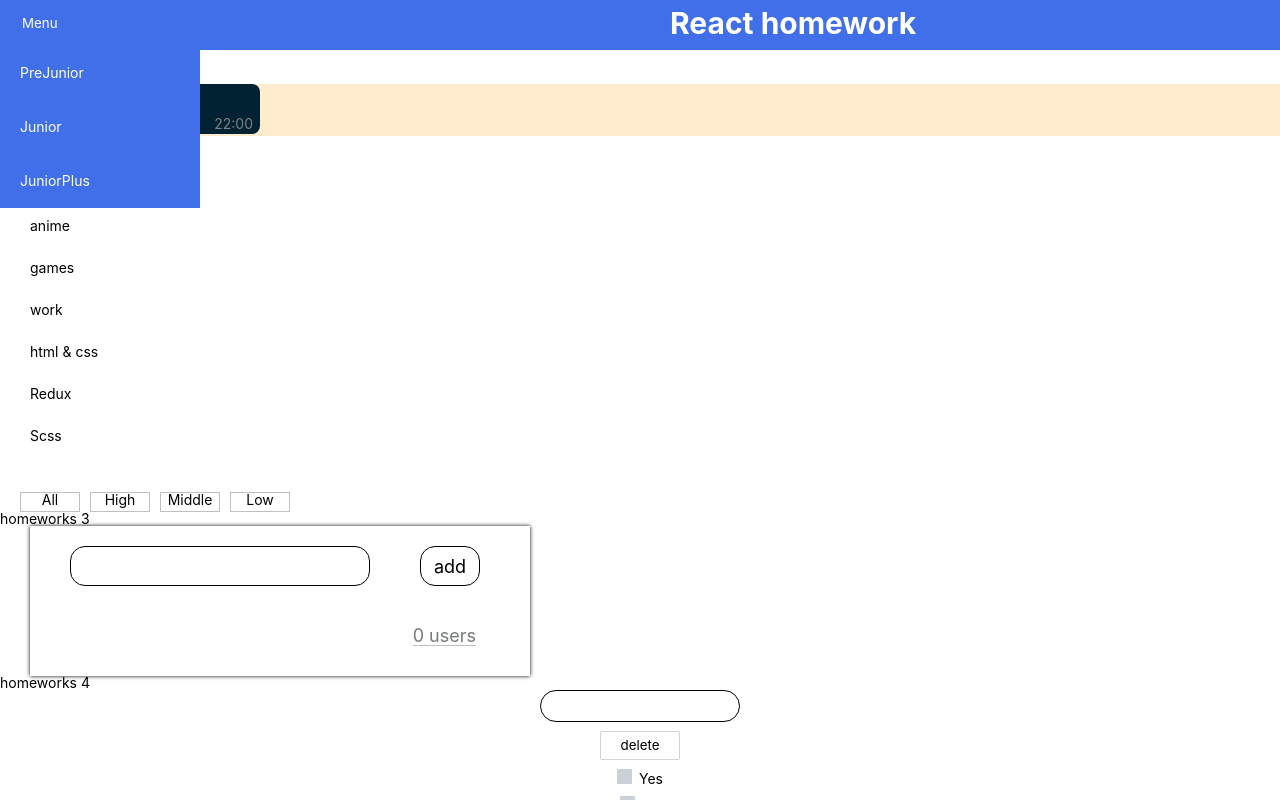
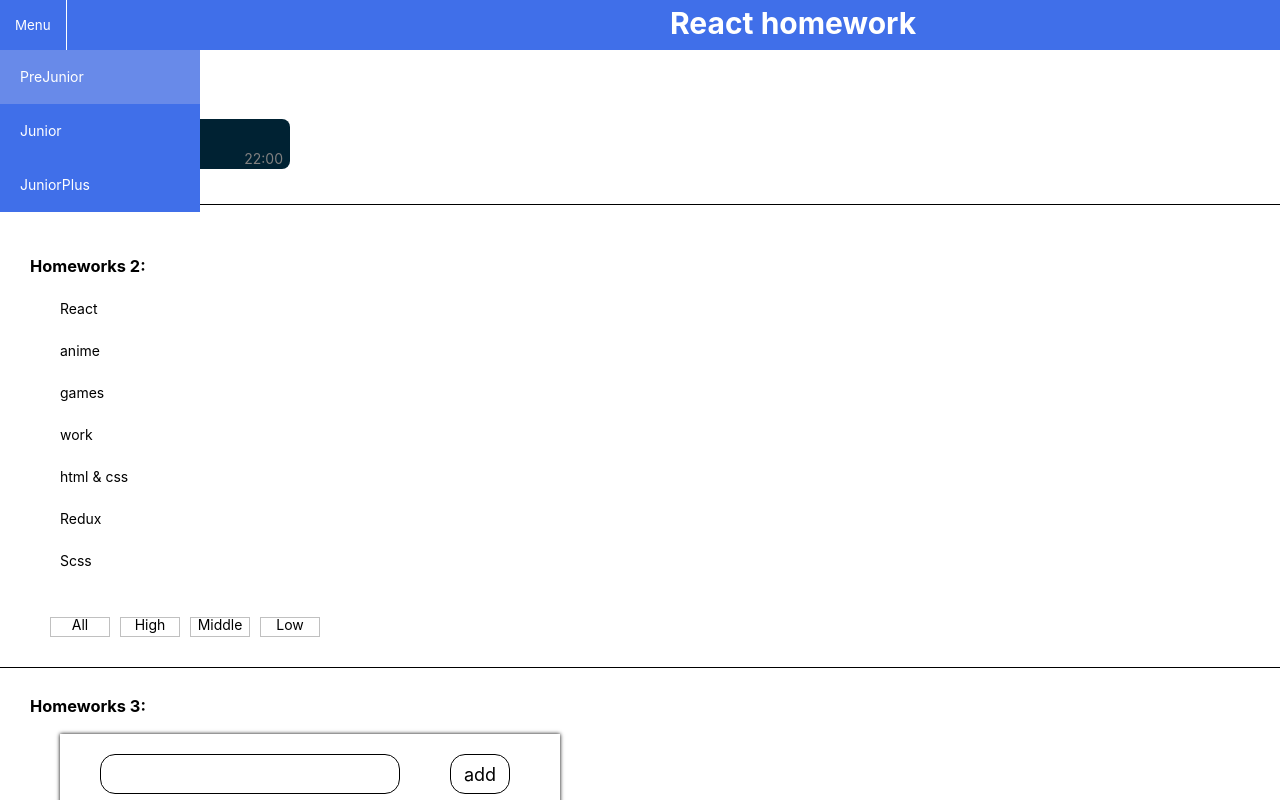
Before and after one commit to Maksimushka/HomeWork, a React (Create React App) app: page /#/pre-junior in a window 1280 px wide. Shown: the top 800 px of the page. Built offline with nearby package versions, Linux system fonts and the light colour scheme; grey boxes are pictures that could not be loaded.

Commit message:
Улучшение верстки

```diff
--- a/src/p2-homeworks/h1/HW1.tsx
+++ b/src/p2-homeworks/h1/HW1.tsx
@@ -1,5 +1,6 @@
 import React from "react";
 import Message from "./Message";
+import s from "./Message.module.css"
 
 const messageData = {
     avatar: "https://sun9-74.userapi.com/Ph-WiuOtF985il9AvN9JqiCWedmHtSGSSTXrSA/ltEB2Z2-YO4.jpg",
@@ -10,9 +11,8 @@ const messageData = {
 
 function HW1() {
     return (
-        <div>
-            <hr/>
-            homeworks 1
+        <div className={s.main}>
+            <h3>Homeworks 1:</h3>
 
             {/*should work (должно работать)*/}
 
--- a/src/p2-homeworks/h1/Message.module.css
+++ b/src/p2-homeworks/h1/Message.module.css
@@ -1,5 +1,12 @@
+.main {
+    margin: 23px 0;
+    padding: 10px 30px;
+    border-bottom: 1px solid black;
+}
+
 .message {
-    background-color: blanchedalmond;
+    margin: 23px 0;
+    width: 500px;
 }
 
 .body_message {
--- a/src/p2-homeworks/h2/Affairs.module.css
+++ b/src/p2-homeworks/h2/Affairs.module.css
@@ -1,3 +1,12 @@
+.main {
+    padding: 30px 30px;
+    border-bottom: 1px solid black;
+}
+
+.main h3 {
+    margin-bottom: 20px;
+}
+
 .affairs {
     margin-top: 20px;
     margin-left: 20px;
--- a/src/p2-homeworks/h2/HW2.tsx
+++ b/src/p2-homeworks/h2/HW2.tsx
@@ -1,5 +1,6 @@
 import React, {useState} from "react";
 import Affairs from "./Affairs";
+import s from "./Affairs.module.css"
 
 // types
 export type AffairPriorityType = "high" | "low" | "middle"
@@ -43,9 +44,9 @@ function HW2() {
     const deleteAffairCallback = (_id: number) => setAffairs(deleteAffair(affairs, _id));
 
     return (
-        <div>
-            <hr/>
-            homeworks 2
+        <div className={s.main}>
+
+            <h3>Homeworks 2:</h3>
 
             {/*should work (должно работать)*/}
             <Affairs
--- a/src/p2-homeworks/h3/Greeting.module.css
+++ b/src/p2-homeworks/h3/Greeting.module.css
@@ -1,4 +1,11 @@
+.main {
+    padding: 30px 30px;
+    border-bottom: 1px solid black;
+}
 
+.main h3 {
+    margin-bottom: 20px;
+}
 
 .greeting {
     margin-left: 30px;
--- a/src/p2-homeworks/h3/HW3.tsx
+++ b/src/p2-homeworks/h3/HW3.tsx
@@ -1,6 +1,7 @@
 import React, {useState} from "react";
 import GreetingContainer from "./GreetingContainer";
 import { v1 } from "uuid";
+import s from "./Greeting.module.css"
 
 // types
 export type UserType = {
@@ -17,9 +18,9 @@ function HW3() {
         setUsers([newUser, ...users])
     }
     return (
-        <div>
+        <div className={s.main}>
             <hr/>
-            homeworks 3
+            <h3>Homeworks 3:</h3>
 
             <GreetingContainer
                 users={users}
--- a/src/p2-homeworks/h4/HW4.module.css
+++ b/src/p2-homeworks/h4/HW4.module.css
@@ -1,3 +1,12 @@
+.main {
+    padding: 30px 30px;
+    border-bottom: 1px solid black;
+}
+
+.main h3 {
+    margin-bottom: 20px;
+}
+
 .blue {
     border-bottom: 5px solid blue;
 }
--- a/src/p2-homeworks/h4/HW4.tsx
+++ b/src/p2-homeworks/h4/HW4.tsx
@@ -22,9 +22,9 @@ function HW4() {
     const testOnChange = (e: ChangeEvent<HTMLInputElement>) => setChecked(e.currentTarget.checked);
 
     return (
-        <div>
+        <div className={s.main}>
             <hr/>
-            homeworks 4
+            <h3>Homeworks 4:</h3>
 
             <div className={s.column}>
                 {/*should work (должно работать)*/}
--- a/src/p2-homeworks/h5/pages/Error/Error.module.css
+++ b/src/p2-homeworks/h5/pages/Error/Error.module.css
@@ -6,7 +6,7 @@
     margin: 0 auto;
     text-align: center;
     font-size: 34px;
-    height: 500px;
+    height: 600px;
 }
 
 .errorNumber {
--- a/src/p2-homeworks/h5/pages/Header/Header.module.css
+++ b/src/p2-homeworks/h5/pages/Header/Header.module.css
@@ -18,9 +18,12 @@
     color: white;
     border: none;
     cursor: pointer;
-    padding: 15px;
-    padding-left: 22px;
+    padding: 15px 15px 15px 15px;
+    border-right: 1px solid white;
+    height: 50px;
 }
+
+
 
 .bar {
     display: none;
@@ -29,7 +32,7 @@
 }
 
 .navLink:hover {
-    background-color: #6d91ee;
+    background-color: #688ae9;
 }
 
 .bar .navLink {
@@ -49,3 +52,7 @@ h1 {
     left: 670px;
     font-size: 30px;
 }
+
+.active {
+    background-color: #688ae9;
+}
--- a/src/p2-homeworks/h5/pages/Header/Header.tsx
+++ b/src/p2-homeworks/h5/pages/Header/Header.tsx
@@ -8,13 +8,13 @@ function Header() {
             <div className={s.menu}>
                 <button className={s.buttonMenu}>Menu</button>
                 <div className={s.bar}>
-                    <NavLink className={s.navLink} to="/pre-junior">
+                    <NavLink activeClassName={s.active} className={s.navLink} to="/pre-junior">
                         <div>PreJunior</div>
                     </NavLink>
-                    <NavLink className={s.navLink} to="/junior">
+                    <NavLink activeClassName={s.active} className={s.navLink} to="/junior">
                         <div>Junior</div>
                     </NavLink>
-                    <NavLink className={s.navLink} to="/junior+">
+                    <NavLink activeClassName={s.active} className={s.navLink} to="/junior+">
                         <div>JuniorPlus</div>
                     </NavLink>
                 </div>
```
Also changed, not shown: src/index.css (line endings or trailing spaces).
